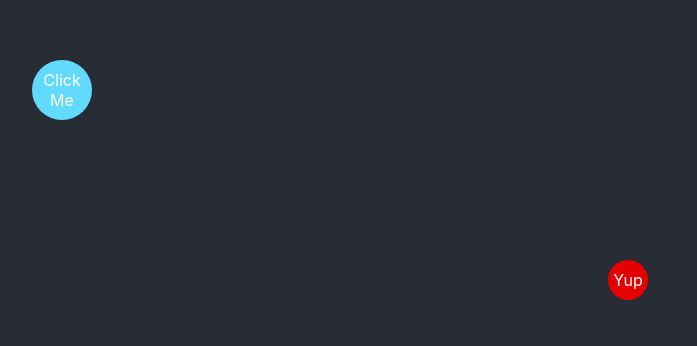
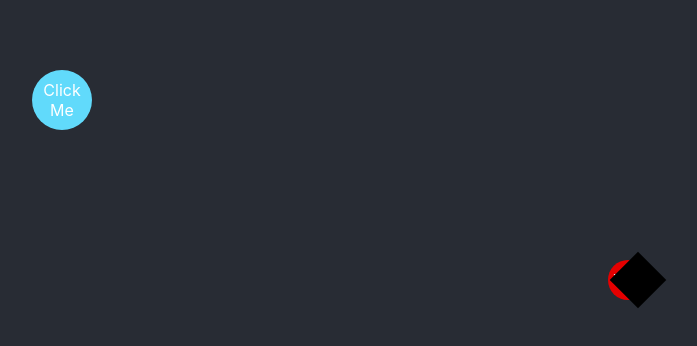
Before and after one commit to carbajale99/click-game, a React (Create React App) app: page / in a window 1280 px wide. Shown: the part 380-726 px from the top of the page, without its empty margins (544-1241 px from the left). Built offline with nearby package versions, Linux system fonts and the light colour scheme.

Commit message:
addding secret logi

```diff
--- a/src/App.js
+++ b/src/App.js
@@ -1,7 +1,8 @@
 import './App.css';
 import React from 'react';
-import ActivateButton from './components/ActivateButton';
+// import ActivateButton from './components/ActivateButton';
 import MainButton from './components/MainButton';
+import SecretCover from './components/SecretCover';
 
 
 function App() {
@@ -10,7 +11,8 @@ function App() {
 
   return (
     <div className="App">
-      <ActivateButton activated={activated} handleClick={() => {setActivated(false)}}></ActivateButton>
+      {/* <ActivateButton activated={activated} handleClick={() => {setActivated(false)}}></ActivateButton> */}
+      <SecretCover activated={activated} handleClick={() => {setActivated(false)}}></SecretCover>
       <MainButton activated={activated}></MainButton>
     </div>
   );
--- a/src/components/ActivateButton.jsx
+++ b/src/components/ActivateButton.jsx
@@ -5,7 +5,7 @@ import '../styles/ActivateButton.css'
 
 function ActivateButton(props) {
   return (
-    <div className='actv-button' id='actv-button' onClick={props.handleClick}>
+    <div className='actv-button' id='actv-button' onClick={props.click}>
       <div className='actv-button-text' id='actv-button-text'>Yup</div>
     </div>
   )
--- /dev/null
+++ b/src/components/SecretCover.jsx
@@ -0,0 +1,16 @@
+import React from 'react'
+import '../styles/SecretCover.css'
+import ActivateButton from './ActivateButton';
+
+
+function SecretCover(props) {
+  return (
+    <div className='secret-main'>
+        <ActivateButton activated={props.activated} click={props.handleClick} ></ActivateButton>
+        <div className='secret-corner'></div>
+        {/* <div className='secret-cover'></div> */}
+    </div>
+  )
+}
+
+export default SecretCover
--- a/src/styles/ActivateButton.css
+++ b/src/styles/ActivateButton.css
@@ -11,10 +11,6 @@
     color: white;
     cursor: pointer;
 
-    position:relative;
-    top: 80vh;
-    left: 90vw;
-
 }
 
 .actv-button-text{
--- /dev/null
+++ b/src/styles/SecretCover.css
@@ -0,0 +1,19 @@
+.secret-main{
+    width: 50px;
+    height: 50px;
+
+    position: relative;
+    top: 80vh;
+    left: 90vw;
+}
+
+.secret-main:after{
+    content: "";
+    position:absolute;
+    top: 0;
+    right: 0;
+    width:40px;
+    height:40px;
+    transform:rotate(45deg);
+    background-color:#000;
+}
```
